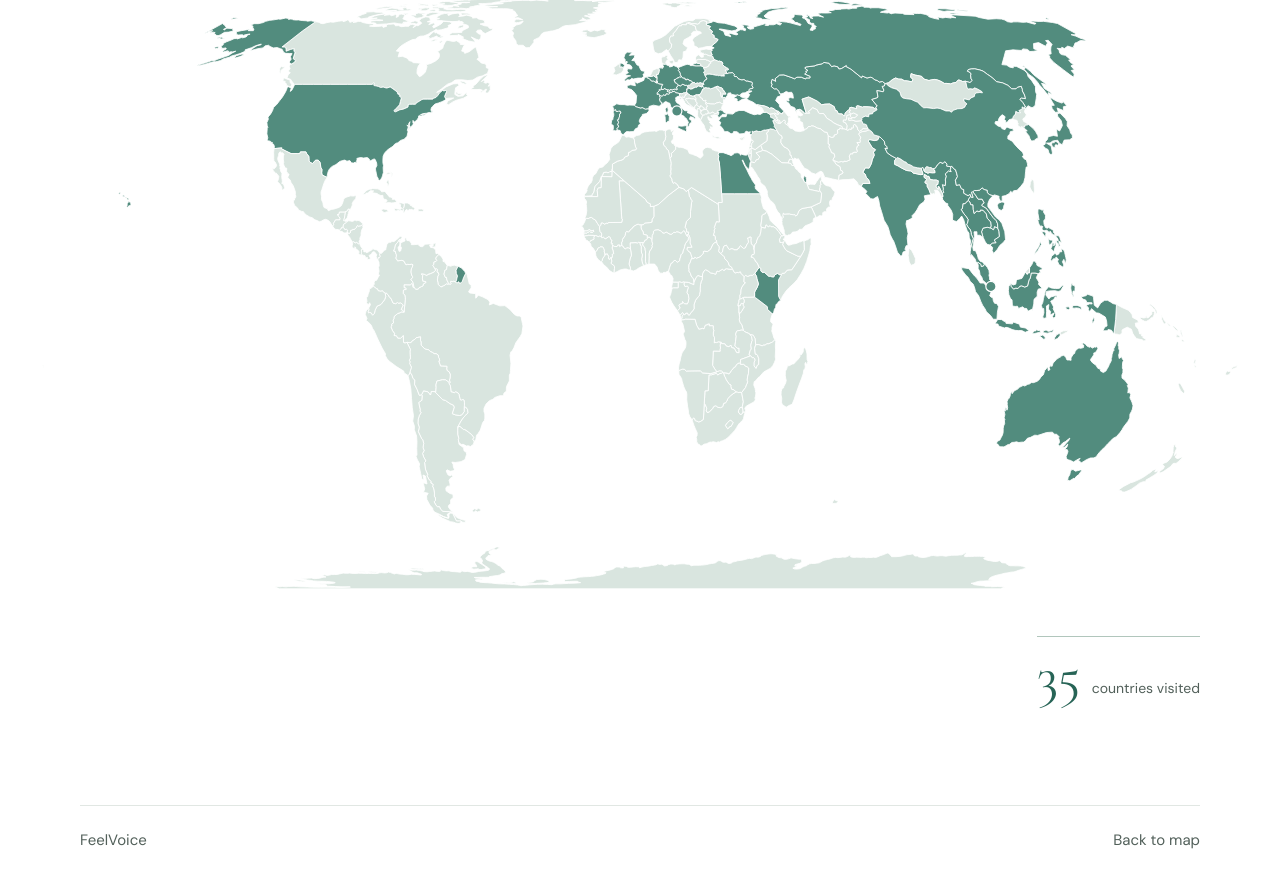
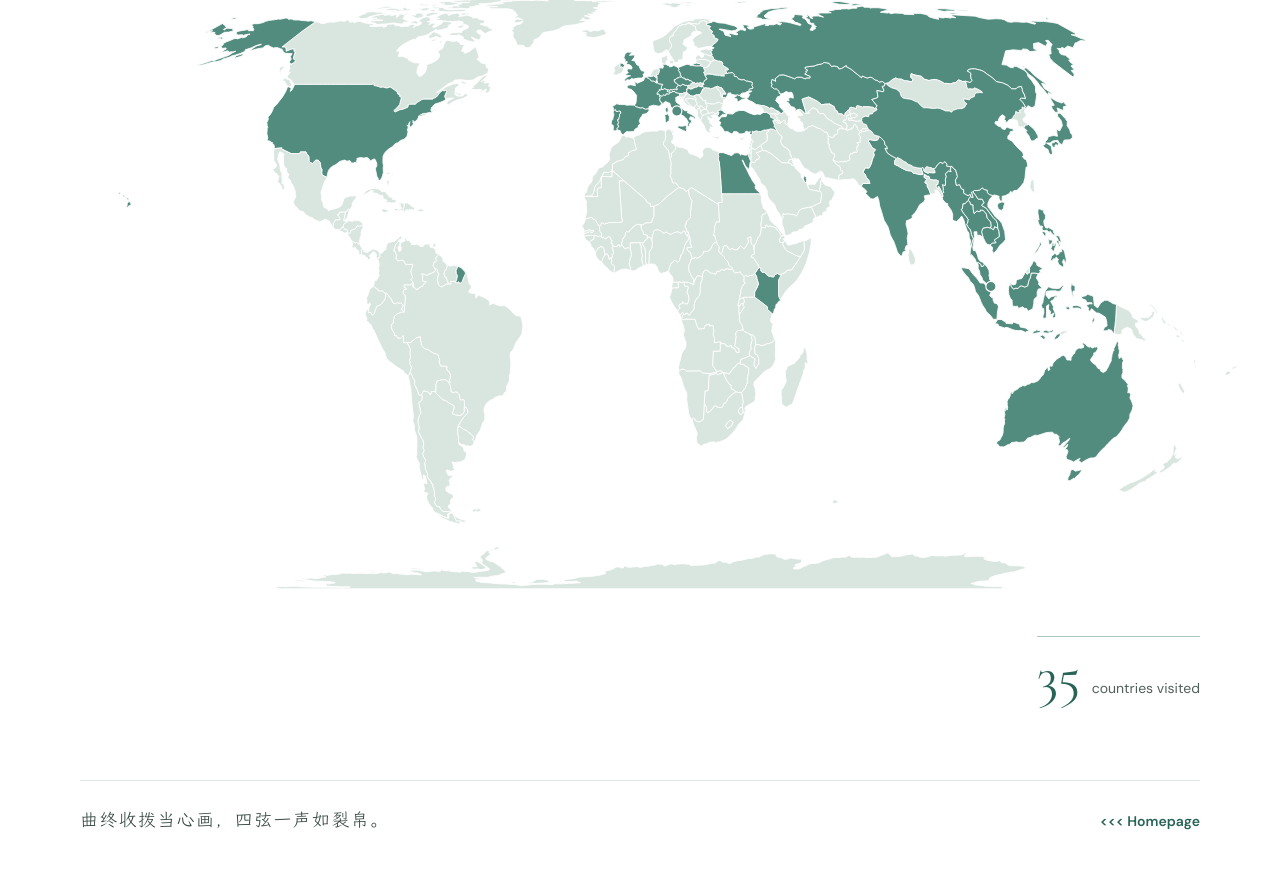
Before and after one commit to feelvoice/map, a plain HTML site: page index.html in a window 1280 px wide. Shown: the part 237-1124 px from the top of the page. Drawn offline with Linux system fonts and the light colour scheme.

Commit message:
Publish FeelVoice shared footer on the travel map

```diff
--- a/index.html
+++ b/index.html
@@ -225,9 +225,9 @@
     </section>
   </main>
 
-  <footer class="site-footer shell">
-    <a href="https://feelvoice.me/">FeelVoice</a>
-    <a href="#map">Back to map</a>
+  <footer class="site-footer shell" id="footer">
+    <p class="footer-verse" lang="zh-Hans"><span>曲终收拨当心画，</span><wbr><span>四弦一声如裂帛。</span></p>
+    <a class="footer-home" href="https://feelvoice.me/" aria-label="Homepage">&lt;&lt;&lt; Homepage</a>
   </footer>
 
   <dialog id="destination-preview" aria-labelledby="preview-heading">
--- a/travel.css
+++ b/travel.css
@@ -20,6 +20,16 @@
   font-style: italic;
   font-weight: 400;
   font-display: swap;
+}
+
+@font-face {
+  font-family: "LXGW WenKai Lite";
+  src: url("./fonts/lxgw-wenkai-lite-light-footer.woff2") format("woff2");
+  font-style: normal;
+  font-weight: 300;
+  font-display: swap;
+  unicode-range: U+3002, U+4E00, U+56DB, U+58F0, U+5982, U+5E1B, U+5F26, U+5F53,
+    U+5FC3, U+62E8, U+6536, U+66F2, U+753B, U+7EC8, U+88C2, U+FF0C;
 }
 
 :root {
@@ -157,17 +167,46 @@ h1, h2 { font-weight: 400; }
   font: 400 clamp(2.5rem, 4.3vw, 3.75rem)/1 var(--serif);
 }
 
-.site-footer a:hover { text-decoration: underline; }
-
 .site-footer {
   display: flex;
+  align-items: center;
   justify-content: space-between;
-  gap: 1rem;
-  margin-top: clamp(3rem, 8vw, 7rem);
-  padding-block: 1.5rem 2.5rem;
+  gap: .5rem 2rem;
+  margin-top: clamp(2.5rem, 6vw, 5rem);
+  padding-block: 1.125rem 2rem;
   border-top: 1px solid var(--line);
-  color: var(--muted);
-  font-size: .9375rem;
+}
+
+.footer-verse {
+  color: #34463e;
+  font-family: "LXGW WenKai Lite", "Songti SC", SimSun, serif;
+  font-size: clamp(.9375rem, 1.4vw, 1.125rem);
+  font-weight: 300;
+  letter-spacing: .08em;
+  line-height: 1.8;
+}
+
+.footer-verse span { white-space: nowrap; }
+
+.footer-home {
+  display: inline-flex;
+  flex: none;
+  align-items: center;
+  min-height: 2.75rem;
+  color: var(--green);
+  font-size: .875rem;
+  font-weight: 600;
+}
+
+.footer-home:hover { text-decoration: underline; text-underline-offset: .25em; }
+
+@media (max-width: 36rem) {
+  .site-footer {
+    flex-wrap: wrap;
+    padding-block: 1.125rem 1.5rem;
+  }
+
+  .footer-home { margin-inline-start: auto; }
 }
 
 dialog {
```
Also changed, not shown: fonts/lxgw-wenkai-lite-OFL.txt (added), fonts/lxgw-wenkai-lite-light-footer.woff2 (added).
